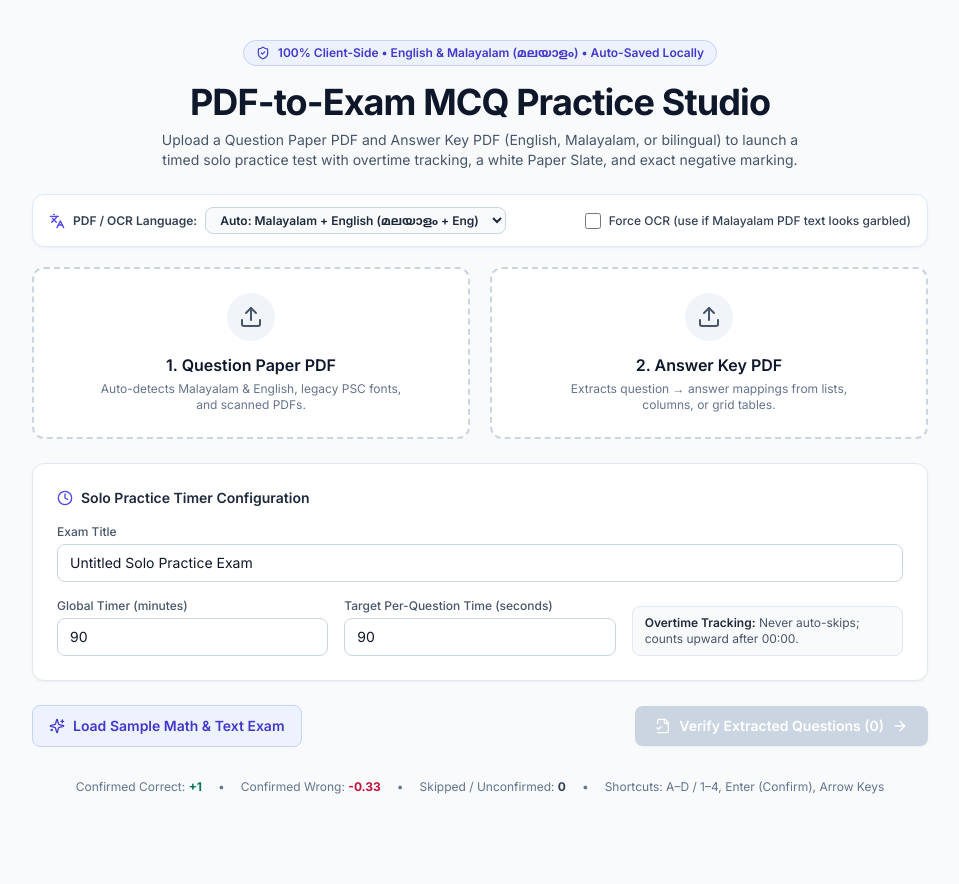
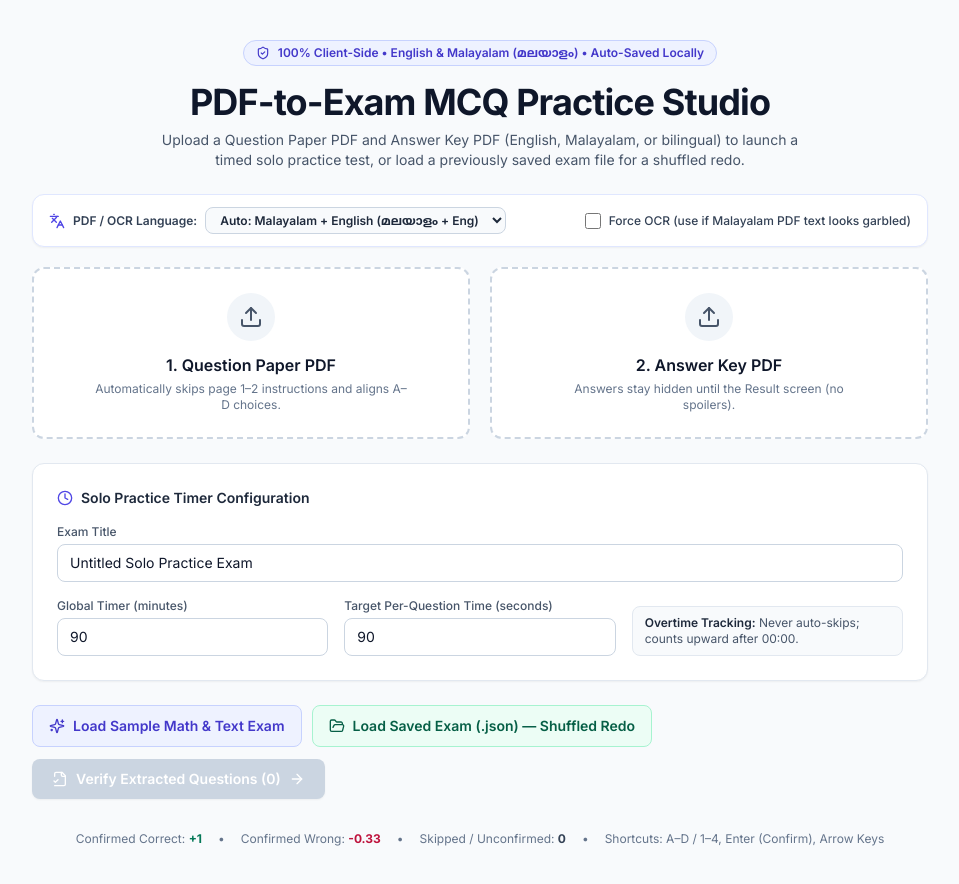
Before and after one commit to ashi019-prog/pdf-to-exam-pscmcq, a React (Vite) app: page / in a window 1280 px wide. Shown: the top 884 px of the page, without its empty margins (160-1119 px from the left). Before the commit the page ends 835 px from the top, so only its background shows below. Built offline with nearby package versions, Linux system fonts and the light colour scheme.

Commit message:
Implement loading of saved exam files with error handling
Added functionality to load saved exam files and handle errors. Updated UI elements and improved language handling.

```diff
--- a/src/components/upload/LandingUpload.tsx
+++ b/src/components/upload/LandingUpload.tsx
@@ -1,4 +1,4 @@
-import React, { useState } from 'react';
+import React, { useRef, useState } from 'react';
 import {
   Sparkles,
   ArrowRight,
@@ -7,6 +7,7 @@ import {
   FileCheck2,
   History,
   Languages,
+  FolderOpen,
 } from 'lucide-react';
 import { useExamStore } from '../../store/useExamStore';
 import {
@@ -18,7 +19,7 @@ import {
   parseQuestionsFromText,
   PdfExtractionProgress,
 } from '../../utils/pdfParser';
-import { ExamQuestion, OptionKey } from '../../types/exam';
+import { ExamQuestion, OptionKey, SavedExamPackage } from '../../types/exam';
 import { formatDurationReadable } from '../../utils/scoring';
 import { PdfDropzone } from './PdfDropzone';
 
@@ -43,8 +44,12 @@ export const LandingUpload: React.FC = () => {
     setQuestions,
     setPhase,
     loadSampleExam,
+    loadSavedExamPackage,
     clearAttemptHistory,
   } = useExamStore();
+
+  const savedExamInputRef = useRef<HTMLInputElement | null>(null);
+  const [savedExamError, setSavedExamError] = useState<string | null>(null);
 
   const [ocrLanguage, setOcrLanguage] = useState<OcrLanguageOption>('mal+eng');
   const [forceOcr, setForceOcr] = useState<boolean>(false);
@@ -135,6 +140,25 @@ export const LandingUpload: React.FC = () => {
     }
   };
 
+  const handleLoadSavedExamFile = async (e: React.ChangeEvent<HTMLInputElement>) => {
+    const file = e.target.files?.[0];
+    e.target.value = '';
+    if (!file) return;
+    setSavedExamError(null);
+
+    try {
+      const raw = await file.text();
+      const parsed = JSON.parse(raw) as SavedExamPackage;
+      if (!parsed || !Array.isArray(parsed.questions) || parsed.questions.length === 0) {
+        setSavedExamError('Invalid exam file. Please choose a .json file saved from this app.');
+        return;
+      }
+      loadSavedExamPackage(parsed, true);
+    } catch {
+      setSavedExamError('Could not read saved exam file. Make sure it is a valid .json file.');
+    }
+  };
+
   const handleProceedToVerify = () => {
     const merged = mergeQuestionsWithAnswerKey(parsedQuestions, parsedAnswerKey);
     setQuestions(merged);
@@ -144,7 +168,6 @@ export const LandingUpload: React.FC = () => {
   return (
     <div className="min-h-screen bg-slate-50 px-4 py-10 sm:px-6 lg:px-8">
       <div className="mx-auto max-w-4xl">
-        {/* Hero */}
         <div className="text-center">
           <div className="inline-flex items-center gap-2 rounded-full border border-indigo-200 bg-indigo-50 px-3 py-1 text-xs font-semibold text-indigo-700">
             <ShieldCheck className="h-3.5 w-3.5" />
@@ -155,12 +178,11 @@ export const LandingUpload: React.FC = () => {
           </h1>
           <p className="mx-auto mt-2 max-w-2xl text-sm text-slate-600">
             Upload a Question Paper PDF and Answer Key PDF (English, Malayalam, or bilingual) to
-            launch a timed solo practice test with overtime tracking, a white Paper Slate, and exact
-            negative marking.
+            launch a timed solo practice test, or load a previously saved exam file for a shuffled
+            redo.
           </p>
         </div>
 
-        {/* Language & OCR Bar */}
         <div className="mt-6 flex flex-wrap items-center justify-between gap-3 rounded-xl border border-indigo-100 bg-white px-4 py-3 shadow-sm">
           <div className="flex items-center gap-2 text-xs font-semibold text-slate-700">
             <Languages className="h-4 w-4 text-indigo-600" />
@@ -187,11 +209,10 @@ export const LandingUpload: React.FC = () => {
           </label>
         </div>
 
-        {/* Dual PDF Dropzones */}
         <div className="mt-5 grid gap-5 sm:grid-cols-2">
           <PdfDropzone
             title="1. Question Paper PDF"
-            subtitle="Auto-detects Malayalam & English, legacy PSC fonts, and scanned PDFs."
+            subtitle="Automatically skips page 1–2 instructions and aligns A–D choices."
             fileName={questionFileName}
             statusMessage={questionStatus}
             progress={questionProgress}
@@ -201,7 +222,7 @@ export const LandingUpload: React.FC = () => {
           />
           <PdfDropzone
             title="2. Answer Key PDF"
-            subtitle="Extracts question → answer mappings from lists, columns, or grid tables."
+            subtitle="Answers stay hidden until the Result screen (no spoilers)."
             fileName={keyFileName}
             statusMessage={keyStatus}
             progress={keyProgress}
@@ -211,7 +232,6 @@ export const LandingUpload: React.FC = () => {
           />
         </div>
 
-        {/* Exam Configuration Card */}
         <div className="mt-6 rounded-xl border border-slate-200 bg-white p-6 shadow-sm">
           <div className="flex items-center gap-2 text-sm font-semibold text-slate-800">
             <Clock className="h-4 w-4 text-indigo-600" />
@@ -275,16 +295,33 @@ export const LandingUpload: React.FC = () => {
           </div>
         </div>
 
-        {/* Action Bar */}
-        <div className="mt-6 flex flex-col items-center justify-between gap-3 sm:flex-row">
+        <div className="mt-6 flex flex-wrap items-center justify-between gap-3">
+          <div className="flex flex-wrap items-center gap-2.5">
             <button
               type="button"
               onClick={loadSampleExam}
-            className="inline-flex w-full items-center justify-center gap-2 rounded-lg border border-indigo-200 bg-indigo-50 px-4 py-2.5 text-sm font-semibold text-indigo-700 transition hover:bg-indigo-100 sm:w-auto"
+              className="inline-flex items-center justify-center gap-2 rounded-lg border border-indigo-200 bg-indigo-50 px-4 py-2.5 text-sm font-semibold text-indigo-700 transition hover:bg-indigo-100"
             >
               <Sparkles className="h-4 w-4" />
               Load Sample Math &amp; Text Exam
             </button>
+
+            <input
+              ref={savedExamInputRef}
+              type="file"
+              accept="application/json,.json"
+              className="hidden"
+              onChange={handleLoadSavedExamFile}
+            />
+            <button
+              type="button"
+              onClick={() => savedExamInputRef.current?.click()}
+              className="inline-flex items-center justify-center gap-2 rounded-lg border border-emerald-200 bg-emerald-50 px-4 py-2.5 text-sm font-semibold text-emerald-800 transition hover:bg-emerald-100"
+            >
+              <FolderOpen className="h-4 w-4" />
+              Load Saved Exam (.json) — Shuffled Redo
+            </button>
+          </div>
 
           <button
             type="button"
@@ -298,7 +335,10 @@ export const LandingUpload: React.FC = () => {
           </button>
         </div>
 
-        {/* Recent Solo Practice History */}
+        {savedExamError && (
+          <p className="mt-3 text-xs font-medium text-rose-600">{savedExamError}</p>
+        )}
+
         {attemptHistory.length > 0 && (
           <div className="mt-10 rounded-xl border border-slate-200 bg-white p-5 shadow-sm">
             <div className="flex items-center justify-between">
@@ -351,7 +391,6 @@ export const LandingUpload: React.FC = () => {
           </div>
         )}
 
-        {/* Scoring Rule Footer */}
         <div className="mt-8 flex flex-wrap items-center justify-center gap-4 text-xs text-slate-500">
           <span>
             Confirmed Correct: <strong className="text-emerald-700">+1</strong>
```
Lines whose indentation alone changed are shown as unchanged.
